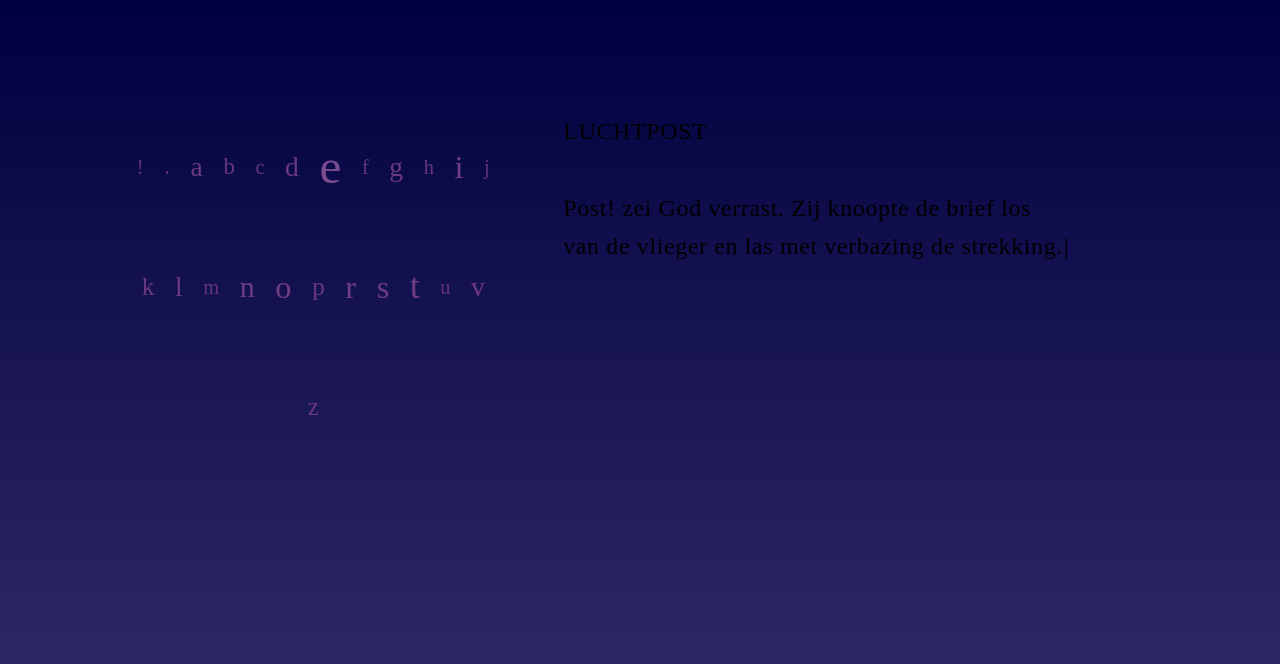
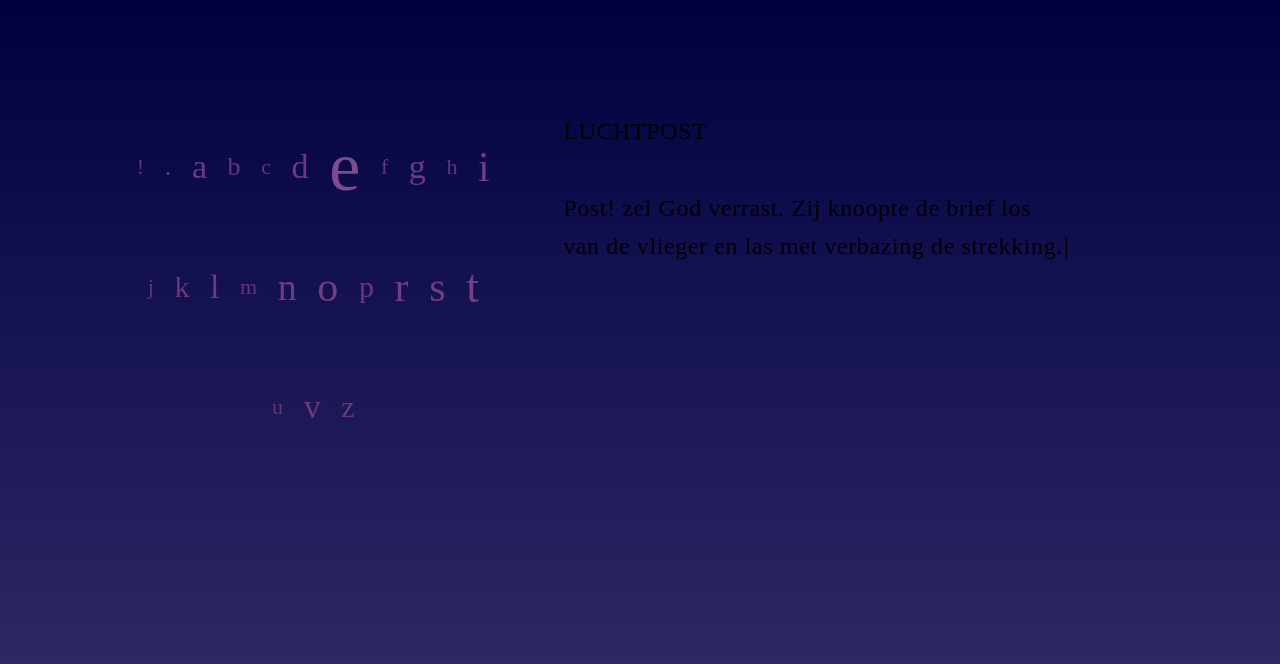
Before and after one commit to ludder/vlieger, a Next.js app: page / in a window 1280 px wide. Shown: the top 664 px of the page. Built offline with nearby package versions, Linux system fonts and the light colour scheme.

Commit message:
Enlarge letters

```diff
--- a/components/TypeWriter.js
+++ b/components/TypeWriter.js
@@ -67,10 +67,10 @@ export default function TypeWriter() {
     <div className={styles.poemContainer}>
       <div className={styles.letters}>{
         getLetterCount(typedLetters).map((obj, index) => {
-          const red = Math.min(255, 100 + obj.count * 1.8)
-          const green = Math.min(235, 50 + obj.count * 2)
+          const red = Math.min(255, 100 + obj.count * 2)
+          const green = Math.min(240, 50 + obj.count * 2)
           const blue = Math.min(255, 120 + obj.count * 1.7)
-          const fontSize = `${18 + (obj.count * 2.4)}px`
+          const fontSize = `${18 + (obj.count * 4)}px`
           return <span key={index} style={{ margin: "5px", lineHeight: `100px`, fontSize, color: `rgb(${red}, ${green}, ${blue})` }}>{obj.letter}</span>
         })
       }</div>
@@ -100,6 +100,7 @@ export default function TypeWriter() {
           }}
         />
       </div>
+
     </div>
   );
 }
```
